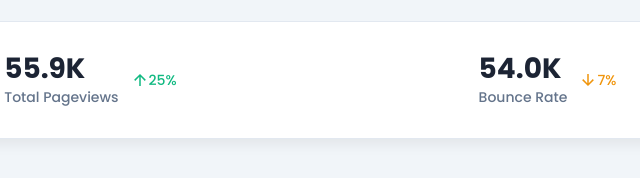
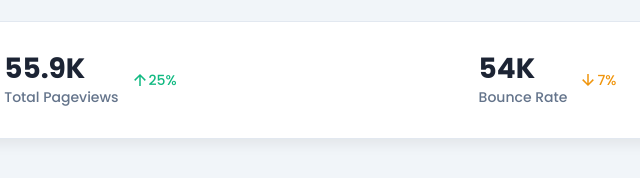
Before and after one commit to cookiestealer3114/JohnWickPage.github.io, a plain HTML site: page index.html in a window 1280 px wide. Shown: the part 166-344 px from the top of the page, 611-1251 px from the left. Drawn offline with nearby package versions, Linux system fonts and the light colour scheme.

Commit message:
fixed the added ".0K" in the stats grid

```diff
--- a/script.js
+++ b/script.js
@@ -12,10 +12,14 @@ document.addEventListener("DOMContentLoaded", function () {
 
         const valueElement = document.createElement("div");
         valueElement.className = "value";
-        valueElement.textContent =
-          item.value >= 1000
-            ? (item.value / 1000).toFixed(1) + "K"
-            : item.value;
+        if (item.value >= 1000) {
+          valueElement.textContent =
+            item.value % 1000 === 0
+              ? (item.value / 1000).toFixed(0) + "K"
+              : (item.value / 1000).toFixed(1) + "K";
+        } else {
+          valueElement.textContent = item.value;
+        }
 
         const titleElement = document.createElement("div");
         titleElement.className = "title";
```
Also changed, not shown: index.html (+4 -0 lines).
